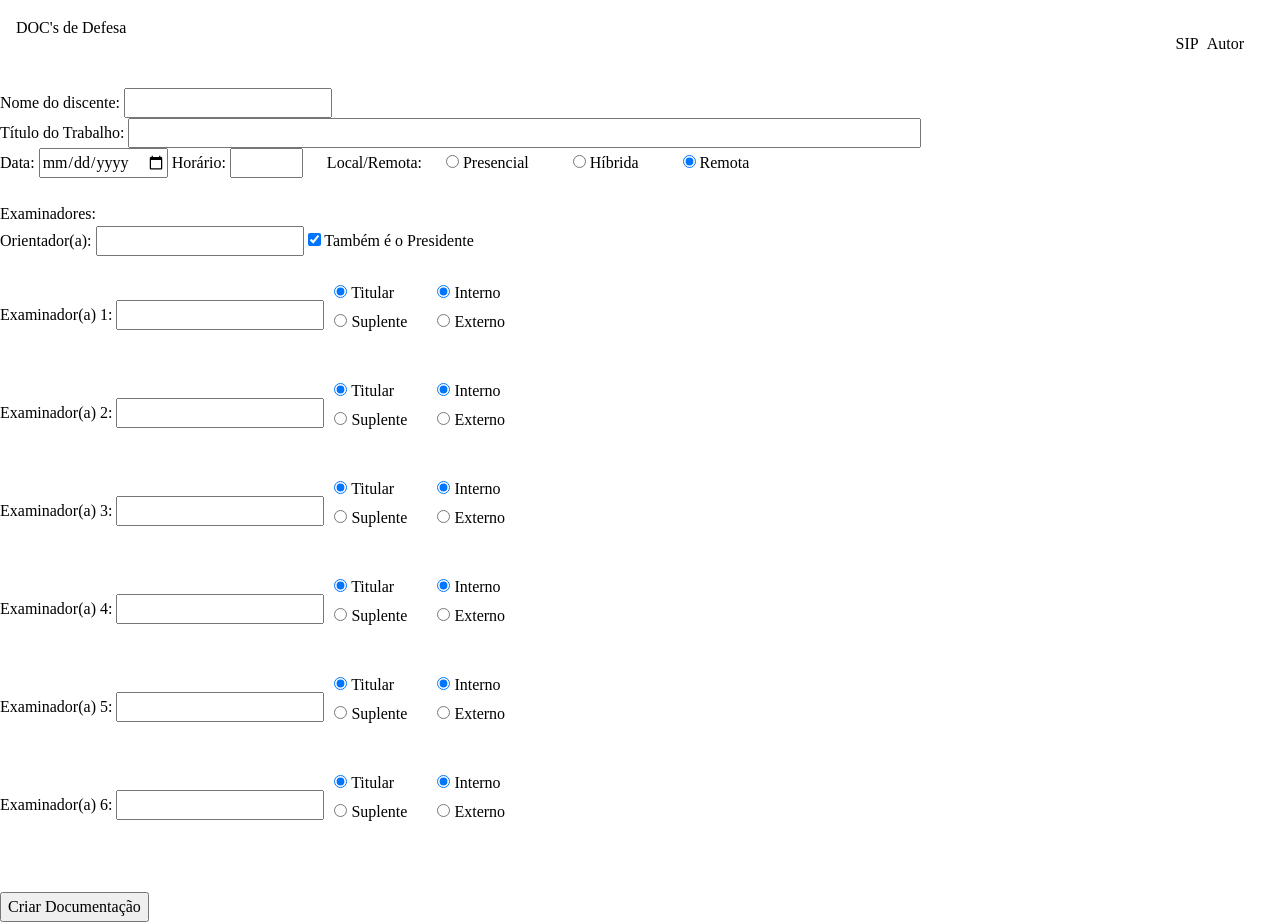
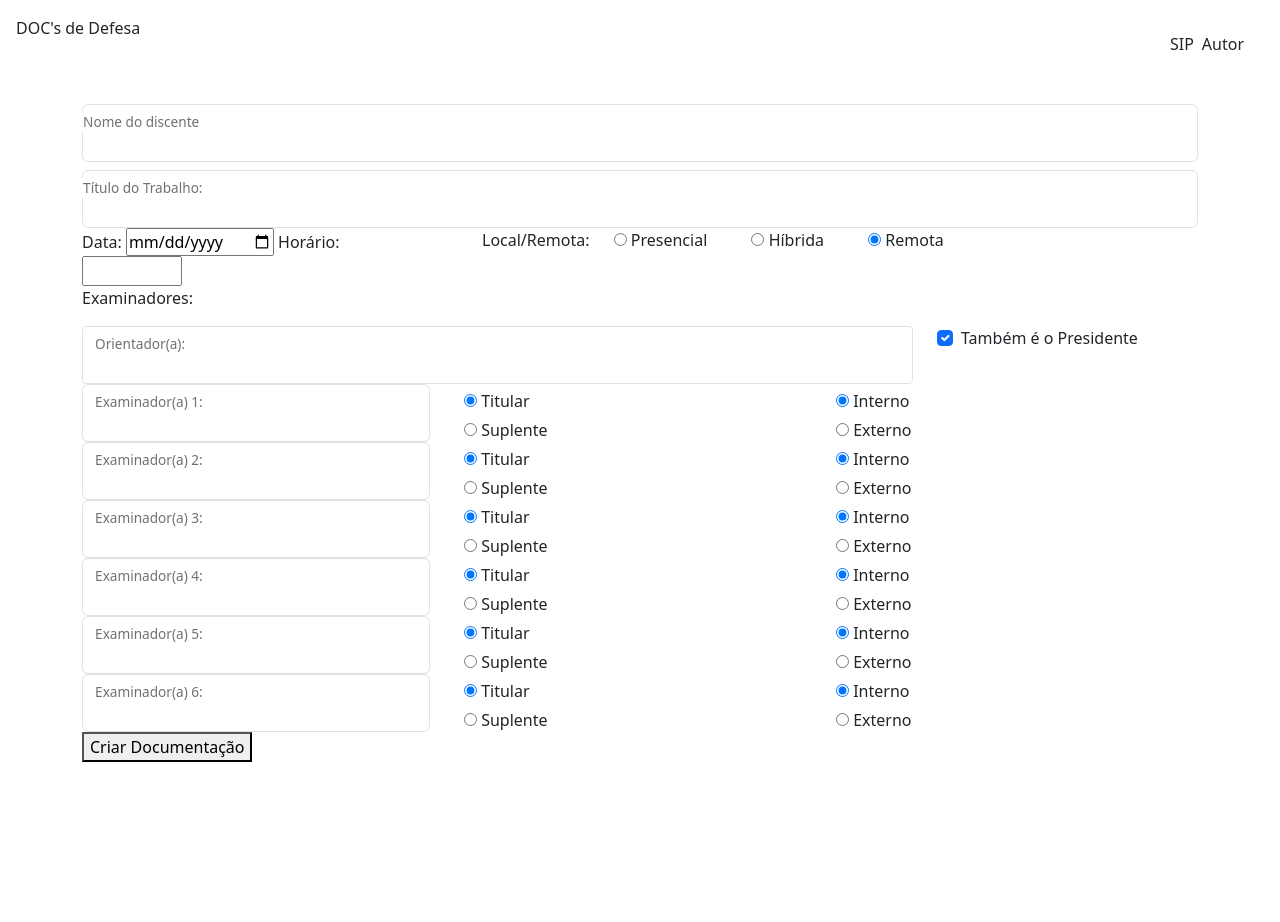
Before and after one commit to victorpprado/sip, a plain HTML site: page index.html in a window 1280 px wide. After the commit the page ends 800 px from the top, so only its background shows below. Drawn offline with nearby package versions, Linux system fonts and the light colour scheme.

Commit message:
Working in layout with bootstrap
Trying to apply some of my bootstrap study into the website

```diff
--- a/index.html
+++ b/index.html
@@ -5,6 +5,8 @@
     <meta name="viewport" content="width=device-width, initial-scale=1.0">
     <title>SIP</title>
     <link rel="stylesheet" href="style.css">
+    <link href="https://cdn.jsdelivr.net/npm/bootstrap@5.3.3/dist/css/bootstrap.min.css" rel="stylesheet" integrity="sha384-QWTKZyjpPEjISv5WaRU9OFeRpok6YctnYmDr5pNlyT2bRjXh0JMhjY6hW+ALEwIH" crossorigin="anonymous">
+    <script defer src="https://cdn.jsdelivr.net/npm/bootstrap@5.3.3/dist/js/bootstrap.bundle.min.js" integrity="sha384-YvpcrYf0tY3lHB60NNkmXc5s9fDVZLESaAA55NDzOxhy9GkcIdslK1eN7N6jIeHz" crossorigin="anonymous"></script>
     <script src="javascript.js" defer></script>
 
 </head>
@@ -17,15 +19,26 @@
         </ul>
     </header>
     <section>
-        <div class="inputs">
-            <label for="name">Nome do discente:</label>
-            <input type="text" name="discente" id="name"><br>
-            <label for="title">Título do Trabalho:</label>
-            <input type="text" name="título" id="title" size="85"><br>
+        <div class="container">
+            <form>
+                <div class="row gy-2">
+                    <div class="form-floating">
+                        <input type="text" class="form-control" id="name">
+                        <label>Nome do discente</label>
+                    </div>
+                    <div class="form-floating">
+                        <input type="text" class="form-control" id="title">
+                        <label for="title" class="form-label">Título do Trabalho:</label>
+                    </div>
+                </div>
+                <div class="row gy-2">
+                    <div class="col-4">
                         <label for="date">Data:</label>
                         <input type="date" name="data" id="date">
                         <label for="time">Horário:</label>
                         <input type="text" name="hora" id="time" size="5">
+                    </div>
+                    <div class="col-8">
                         <span class="radio-btns"> Local/Remota:
                             <span class="radio-btns">
                                 <input type="radio" name="local" id="presencial">
@@ -39,7 +52,7 @@
                                 <input type="radio" name="local" id="remota" checked>
                                 <label for="remota">Remota</label>
                             </span>
-            </span><br>
+                    </span>
                     <div class="hidden-room">
                         <label for="sala">Local:</label>
                         <input type="text" name="sala" id="sala">
@@ -47,23 +60,35 @@
                     <div class="hidden-link">
                         <label for="link">Link da Webconferência:</label>
                         <input type="text" name="link" id="link">
+
                     </div>
                     </div>
-        <br><p>Examinadores:</p>
-
+                </div>
+                <p>Examinadores:</p>
                 <!-- Orientador/Presidente -->
-        <label for="orientador">Orientador(a):</label>
-        <input type="text" name="orientador" id="orientador">
-        <input type="checkbox" name="presidente" id="presidente-checkbox" checked>
-        <label for="presidente-checkbox">Também é o Presidente</label>
+                <div class="row">
+                    <div class="col-9">
+                        <div class="form-floating">
+                            <input type="text" class="form-control form-control-sm" id="orientador">
+                             <label class="form-label" id="orientador">Orientador(a):</label>
+                        </div>
+                    </div>
+                    <div class="col">
+                        <div class="form-check">
+                            <input type="checkbox" class="form-check-input" id="presidente-checkbox" checked>
+                            <label for="presidente-checkbox" class="form-check-label">Também é o Presidente</label>
+                    </div>
+                    </div>
 
                     <!-- Código para o examinador 1 -->
-        <div class="examinador">
-            <div>
-                <br><label for="examinador1">Examinador(a) 1:</label>
-                <input type="text" name="examinador1" id="examinador1">
+                    <div class="row">
+                        <div class="col">
+                            <div class="form-floating">
+                                <input type="text" class="form-control" id="examinador1">
+                                <label for="examinador1">Examinador(a) 1:</label>
                             </div>
-            <div class="exam-btns">
+                        </div>
+                        <div class="exam-btns col">
                             <span class="span-exams">
                                 <input type="radio" name="examinador1-titularidade" id="examinador1-titular" checked>
                                 <label for="examinador1-titular">Titular</label>
@@ -73,7 +98,7 @@
                                 <label for="examinador1-suplente">Suplente</label>
                             </span>
                         </div>
-            <div class="exam-btns">
+                        <div class="exam-btns col">
                             <span class="span-exams">
                                 <input type="radio" name="examinador1-uni" class="visibility-trigger" id="examinador1-interno" checked>
                                 <label for="examinador1-interno">Interno</label>
@@ -83,19 +108,21 @@
                                 <label for="examinador1-externo">Externo</label>
                             </span>
                         </div>
-            <span class="span-exams hid1">
+                        <span class="col span-exams hid1">
                             <label class="origem" for="origem1">Instituição de Origem: </label>
                             <input class="origem" type="text" name="origem1" id="origem1" size="50">
                         </span>
                     </div>
 
                     <!-- Código para o examinador 2 -->
-        <div class="examinador">
-            <div>
-                <br><label for="examinador2">Examinador(a) 2:</label>
-                <input type="text" name="examinador2" id="examinador2">
+                    <div class="row">
+                        <div class="col">
+                            <div class="form-floating">
+                                <input type="text" class="form-control" id="examinador2">
+                                <label for="examinador2">Examinador(a) 2:</label>
                             </div>
-            <div class="exam-btns">
+                        </div>
+                        <div class="exam-btns col">
                             <span class="span-exams">
                                 <input type="radio" name="examinador2-titularidade" id="examinador2-titular" checked>
                                 <label for="examinador2-titular">Titular</label>
@@ -105,7 +132,7 @@
                                 <label for="examinador2-suplente">Suplente</label>
                             </span>
                         </div>
-            <div class="exam-btns">
+                        <div class="exam-btns col">
                             <span class="span-exams">
                                 <input type="radio" name="examinador2-uni" class="visibility-trigger" id="examinador2-interno" checked>
                                 <label for="examinador2-interno">Interno</label>
@@ -115,19 +142,21 @@
                                 <label for="examinador2-externo">Externo</label>
                             </span>
                         </div>
-            <span class="span-exams hid2">
+                        <span class="span-exams hid2 col">
                             <label class="origem" for="origem2">Instituição de Origem: </label>
                             <input class="origem" type="text" name="origem2" id="origem2" size="50">
                         </span>
                     </div>
 
                     <!-- Código para o examinador 3 -->
-        <div class="examinador">
-            <div>
-                <br><label for="examinador3">Examinador(a) 3:</label>
-                <input type="text" name="examinador3" id="examinador3">
+                    <div class="row">
+                        <div class="col">
+                            <div class="form-floating">
+                                <input type="text" class="form-control" id="examinador3">
+                                <label for="examinador3">Examinador(a) 3:</label>
                             </div>
-            <div class="exam-btns">
+                        </div>
+                        <div class="exam-btns col">
                             <span class="span-exams">
                                 <input type="radio" name="examinador3-titularidade" id="examinador3-titular" checked>
                                 <label for="examinador3-titular">Titular</label>
@@ -137,7 +166,7 @@
                                 <label for="examinador3-suplente">Suplente</label>
                             </span>
                         </div>
-            <div class="exam-btns">
+                        <div class="exam-btns col">
                             <span class="span-exams">
                                 <input type="radio" name="examinador3-uni" class="visibility-trigger" id="examinador3-interno" checked>
                                 <label for="examinador3-interno">Interno</label>
@@ -147,19 +176,21 @@
                                 <label for="examinador3-externo">Externo</label>
                             </span>
                         </div>
-            <span class="span-exams hid3">
+                        <span class="span-exams hid3 col">
                             <label class="origem" for="origem3">Instituição de Origem: </label>
                             <input class="origem" type="text" name="origem3" id="origem3" size="50">
                         </span>
                     </div>
 
                     <!-- Código para o examinador 4 -->
-        <div class="examinador">
-            <div>
-                <br><label for="examinador4">Examinador(a) 4:</label>
-                <input type="text" name="examinador4" id="examinador4">
+                    <div class="row">
+                        <div class="col">
+                            <div class="form-floating">
+                                <input type="text" class="form-control" id="examinador4">
+                                <label for="examinador4">Examinador(a) 4:</label>
                             </div>
-            <div class="exam-btns">
+                        </div>
+                        <div class="col exam-btns">
                             <span class="span-exams">
                                 <input type="radio" name="examinador4-titularidade" id="examinador4-titular" checked>
                                 <label for="examinador4-titular">Titular</label>
@@ -169,7 +200,7 @@
                                 <label for="examinador4-suplente">Suplente</label>
                             </span>
                         </div>
-            <div class="exam-btns">
+                        <div class="col exam-btns">
                             <span class="span-exams">
                                 <input type="radio" name="examinador4-uni" class="visibility-trigger" id="examinador4-interno" checked>
                                 <label for="examinador4-interno">Interno</label>
@@ -179,19 +210,21 @@
                                 <label for="examinador4-externo">Externo</label>
                             </span>
                         </div>
-            <span class="span-exams hid4">
+                        <span class="col span-exams hid4">
                             <label class="origem" for="origem4">Instituição de Origem: </label>
                             <input class="origem" type="text" name="origem4" id="origem4" size="50">
                         </span>
                     </div>
 
                     <!-- Código para o examinador 5 -->
-        <div class="examinador">
-            <div>
-                <br><label for="examinador5">Examinador(a) 5:</label>
-                <input type="text" name="examinador5" id="examinador5">
+                    <div class="row">
+                        <div class="col">
+                            <div class="form-floating">
+                                <input type="text" class="form-control" id="examinador5">
+                                <label for="examinador5">Examinador(a) 5:</label>
                             </div>
-            <div class="exam-btns">
+                        </div>
+                        <div class="col exam-btns">
                             <span class="span-exams">
                                 <input type="radio" name="examinador5-titularidade" id="examinador5-titular" checked>
                                 <label for="examinador5-titular">Titular</label>
@@ -201,7 +234,7 @@
                                 <label for="examinador5-suplente">Suplente</label>
                             </span>
                         </div>
-            <div class="exam-btns">
+                        <div class="col exam-btns">
                             <span class="span-exams">
                                 <input type="radio" name="examinador5-uni" class="visibility-trigger" id="examinador5-interno" checked>
                                 <label for="examinador5-interno">Interno</label>
@@ -211,19 +244,21 @@
                                 <label for="examinador5-externo">Externo</label>
                             </span>
                         </div>
-            <span class="span-exams hid5">
+                        <span class="col span-exams hid5">
                             <label class="origem" for="origem5">Instituição de Origem: </label>
                             <input class="origem" type="text" name="origem5" id="origem5" size="50">
                         </span>
                     </div>
 
                     <!-- Código para o examinador 6 -->
-        <div class="examinador">
-            <div>
-                <br><label for="examinador6">Examinador(a) 6:</label>
-                <input type="text" name="examinador6" id="examinador6">
+                    <div class="row">
+                        <div class="col">
+                            <div class="form-floating">
+                                <input type="text" class="form-control" id="examinador6">
+                                <label for="examinador6">Examinador(a) 6:</label>
                             </div>
-            <div class="exam-btns">
+                        </div>
+                        <div class="col exam-btns">
                             <span class="span-exams">
                                 <input type="radio" name="examinador6-titularidade" id="examinador6-titular" checked>
                                 <label for="examinador6-titular">Titular</label>
@@ -233,7 +268,7 @@
                                 <label for="examinador6-suplente">Suplente</label>
                             </span>
                         </div>
-            <div class="exam-btns">
+                        <div class="col exam-btns">
                             <span class="span-exams">
                                 <input type="radio" name="examinador6-uni" class="visibility-trigger" id="examinador6-interno" checked>
                                 <label for="examinador6-interno">Interno</label>
@@ -243,14 +278,16 @@
                                 <label for="examinador6-externo">Externo</label>
                             </span>
                         </div>
-            <span class="span-exams hid6">
+                        <span class="col span-exams hid6">
                             <label class="origem" for="origem6">Instituição de Origem:</label>
                             <input type="text" name="origem6" id="origem6" size="50">
                         </span>
                     </div>
+                </div>
 
-
-        <br><br><button>Criar Documentação</button>
+                <button>Criar Documentação</button>
+            </form>
+        </div>
     </section>
 
 </body>
--- a/style.css
+++ b/style.css
@@ -1,50 +1,3 @@
-/*
-  1. Use a more-intuitive box-sizing model.
-*/
-*, *::before, *::after {
-    box-sizing: border-box;
-  }
-  /*
-    2. Remove default margin
-  */
-  * {
-    margin: 0;
-  }
-  /*
-    Typographic tweaks!
-    3. Add accessible line-height
-    4. Improve text rendering
-  */
-  body {
-    line-height: 1.5;
-    -webkit-font-smoothing: antialiased;
-  }
-  /*
-    5. Improve media defaults
-  */
-  img, picture, video, canvas, svg {
-    display: block;
-    max-width: 100%;
-  }
-  /*
-    6. Remove built-in form typography styles
-  */
-  input, button, textarea, select {
-    font: inherit;
-  }
-  /*
-    7. Avoid text overflows
-  */
-  p, h1, h2, h3, h4, h5, h6 {
-    overflow-wrap: break-word;
-  }
-  /*
-    8. Create a root stacking context
-  */
-  #root, #__next {
-    isolation: isolate;
-  }
-
 /* Page Style */
 
 header,
```
Lines whose indentation alone changed are shown as unchanged.
